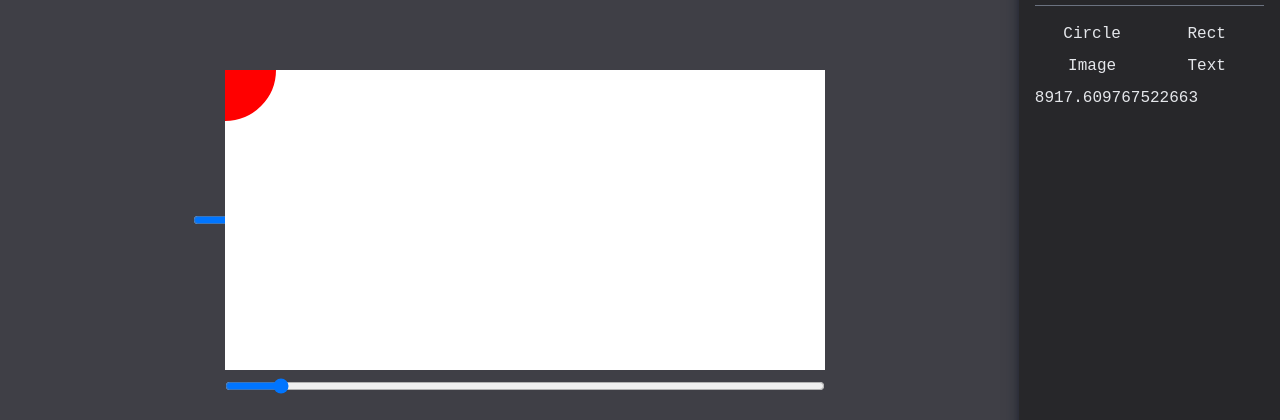
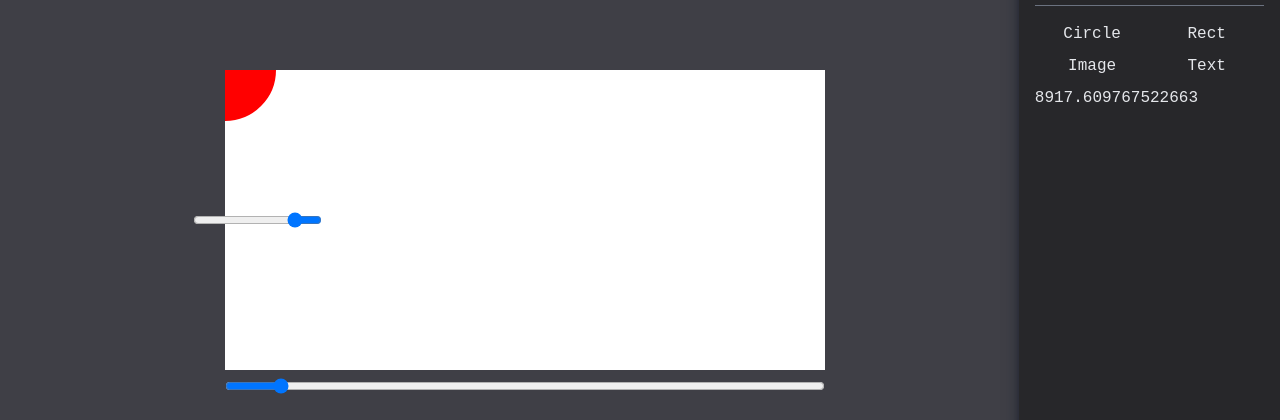
Before and after one commit to caickdias/background-generator, a React (Create React App) app: page / in a window 1280 px wide. Both pictures are taken after a click on the button "Circle". Shown: the part 168-588 px from the top of the page. Built offline with nearby package versions, Linux system fonts and the light colour scheme.

Commit message:
right slider working

```diff
--- a/package.json
+++ b/package.json
@@ -40,6 +40,8 @@
   },
   "devDependencies": {
     "autoprefixer": "^10.4.12",
+    "eslint": "^8.25.0",
+    "eslint-plugin-react": "^7.31.10",
     "postcss": "^8.4.16",
     "tailwindcss": "^3.1.8"
   }
--- a/src/components/Canvas.jsx
+++ b/src/components/Canvas.jsx
@@ -1,4 +1,4 @@
-import React, { useContext, useEffect } from 'react'
+import React, { useContext, useEffect } from 'react';
 
 import AppContext from '../context/AppContext';
 import { Stage, Layer, Rect } from 'react-konva';
@@ -8,11 +8,15 @@ const Canvas = () => {
   const { bgColor, elements, selectedElementId, setSelectedElementId, canvasSize } = useContext(AppContext);
 
   const handleSelectObject = id => {
-    setSelectedElementId(id);
+    selectedElementId == id ? setSelectedElementId('') : setSelectedElementId(id);
   }
 
   return (
-    <Stage width={canvasSize.width} height={canvasSize.height} style={{ backgroundColor: bgColor }}>
+    <Stage
+      width={canvasSize.width}
+      height={canvasSize.height}
+      style={{ backgroundColor: bgColor }}
+    >
       <Layer>
         {
           elements?.map(element => {
@@ -30,7 +34,7 @@ const Canvas = () => {
         }
       </Layer>
     </Stage>
-  )
-}
+  );
+};
 
-export default Canvas
+export default Canvas;
--- a/src/components/_layout/Main.jsx
+++ b/src/components/_layout/Main.jsx
@@ -8,20 +8,21 @@ const Main = () => {
 
   const { elements, setElements, selectedElementId, canvasSize } = useContext(AppContext);
   const [width, setWidth] = useState(200);
+  const [height, setHeight] = useState(200);
 
   useEffect(() => {
-    const selected = elements.find(element => element.id == selectedElementId) || '';
-
+    const selected = elements.find(element => element.id === selectedElementId) || '';
+    setHeight(selected.height || selected.radius || selected.fontSize)
     setWidth(selected.width || selected.radius || selected.fontSize)
   }, [selectedElementId]);
 
   const handleChangeWidth = event => {
     const value = event.target.value;
 
-    const index = elements.findIndex(element => element.id == selectedElementId);
+    const index = elements.findIndex(element => element.id === selectedElementId);
     const updatedElement = {
         ...elements[index],
-        width: width
+        width,
     }
     const updatedElements = elements.map((element) => {
         if(element.id == updatedElement.id){
@@ -33,6 +34,24 @@ const Main = () => {
     setWidth(value);
   }
 
+  const handleChangeHeight = event => {
+    const value = event.target.value;
+
+    const index = elements.findIndex(element => element.id === selectedElementId);
+    const updatedElement = {
+        ...elements[index],
+        height,
+    }
+    const updatedElements = elements.map((element) => {
+        if(element.id == updatedElement.id){
+            return updatedElement;
+        }
+        return {...element};
+    });
+    setElements(updatedElements);
+    setHeight(value);
+  }
+
   return (
     <div className='flex flex-col justify-center items-center h-full w-full max-w-[80%] py-12'>
 
@@ -41,11 +60,19 @@ const Main = () => {
 
         <div className='flex flex-row'>
 
-        <div className='h-full w-8'>
-          { selectedElementId &&
-              <input orient="vertical" className='h-full bg-transparent' type='range' />
-          }
-        </div>
+          <div className='h-full w-8'>
+            { selectedElementId &&
+                <input
+                  orient="vertical"
+                  className='h-full bg-transparent rotate-180'
+                  min={1}
+                  max={canvasSize.height}
+                  value={height}
+                  type='range'
+                  onChange={handleChangeHeight}
+                />
+            }
+          </div>
 
           <Canvas />
         </div>
--- a/src/context/AppProvider.jsx
+++ b/src/context/AppProvider.jsx
@@ -1,4 +1,4 @@
-import React, { useState, useRef } from 'react';
+import React, { useState } from 'react';
 
 import AppContext from './AppContext';
 
@@ -12,8 +12,6 @@ const AppProvider = ({ children }) => {
     const [selectedElementId, setSelectedElementId] = useState('');
     const [canvasSize, setCanvasSize] = useState({ width: CANVAS_WIDTH, height: CANVAS_HEIGHT })
     const [currentSize, setCurrentSize] = useState({ width: CANVAS_WIDTH, height: CANVAS_HEIGHT });
-
-    const [age, setAge] = useState(10);
 
     return(
         <AppContext.Provider value={{
```
Also changed, not shown: 1 other file (tests, documents, lock files or other folders).
